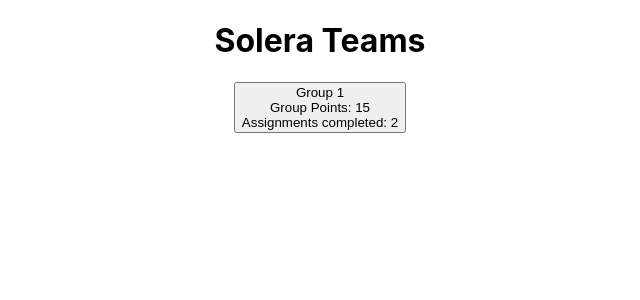
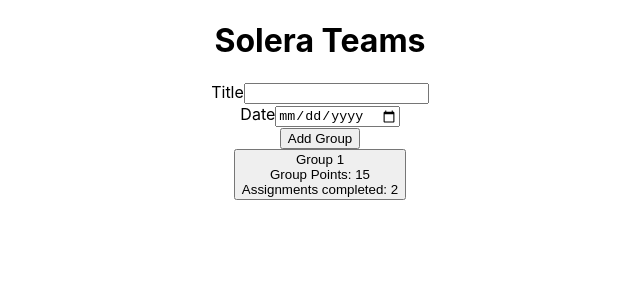
Before and after one commit to jndgoncalves/SoleraBootcampProject, a JavaScript app: page / in a window 1280 px wide. Shown: the top 300 px of the page, without its empty margins (320-960 px from the left). Built offline with nearby package versions, Linux system fonts and the light colour scheme; the HTML template or start-up script is replaced by a standard one.

Commit message:
add the add group form

```diff
--- a/src/App.js
+++ b/src/App.js
@@ -1,5 +1,6 @@
 import Group from "./Components/Group/Group";
 import "./App.css";
+import NewGroup from "./Components/NewGroup/NewGroup.js";
 
 const App = (props) => {
 
@@ -9,6 +10,7 @@ const App = (props) => {
 
   return <div className="App">
       <h1>Solera Teams</h1>
+      <NewGroup />
       <div className="BigDiv">
           <button onClick={clickHandler}>
             <Group name="Group 1" points="15" assignment="2"/>
--- a/src/Components/NewGroup/NewGroup.js
+++ b/src/Components/NewGroup/NewGroup.js
@@ -6,3 +6,5 @@ const newGroup = () => {
     <GroupForm></GroupForm>
     </div>
 }
+
+export default newGroup;
```
